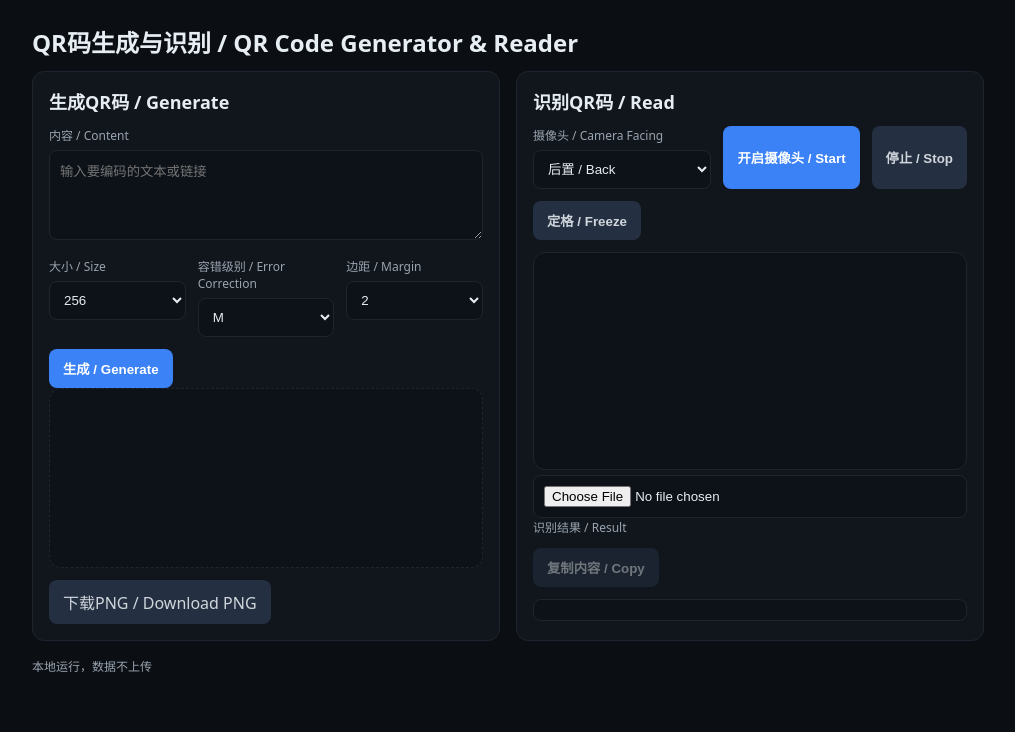
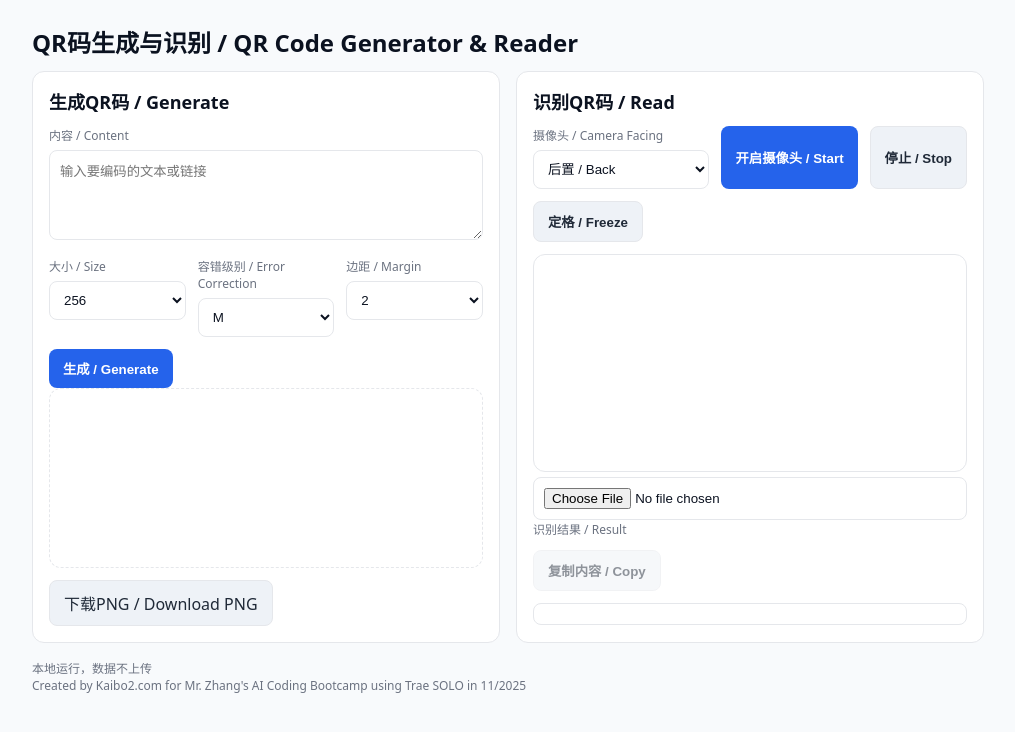
Before and after one commit to chinesebayg/SOLOqrcode, a plain HTML site: page index.html in a window 1280 px wide. Shown: the whole page, without its empty margins (132-1147 px from the left). Drawn offline with nearby package versions, Linux system fonts and the light colour scheme.

Commit message:
Version 3: light theme and footer credit; add vercel config & ignore

```diff
--- a/index.html
+++ b/index.html
@@ -77,6 +77,7 @@
  </div>
 <footer>
 <span>本地运行，数据不上传</span>
+<div>Created by Kaibo2.com for Mr. Zhang's AI Coding Bootcamp using Trae SOLO in 11/2025</div>
  </footer>
 </div>
 <script src="app.js"></script>
--- a/style.css
+++ b/style.css
@@ -1,4 +1,4 @@
-:root{--bg:#0b0f14;--card:#11161d;--text:#e6edf3;--muted:#9aa4af;--accent:#3b82f6;--accent-2:#1f2937;--border:#1f2430}
+:root{--bg:#f8fafc;--card:#ffffff;--text:#0b1220;--muted:#6b7280;--accent:#2563eb;--accent-2:#e2e8f0;--border:#e5e7eb}
 *{box-sizing:border-box}
 html,body{height:100%}
 body{margin:0;background:var(--bg);color:var(--text);font-family:system-ui,-apple-system,Segoe UI,Roboto,Arial,sans-serif}
@@ -9,17 +9,17 @@ h1{font-size:24px;margin:0 0 12px}
 .card{background:var(--card);border:1px solid var(--border);border-radius:12px;padding:16px}
 h2{font-size:18px;margin:0 0 12px}
 label{display:block;font-size:12px;color:var(--muted);margin-bottom:6px}
-textarea{width:100%;min-height:90px;resize:vertical;padding:10px;border-radius:8px;border:1px solid var(--border);background:#0d1218;color:var(--text)}
+textarea{width:100%;min-height:90px;resize:vertical;padding:10px;border-radius:8px;border:1px solid var(--border);background:#ffffff;color:var(--text)}
 .row{display:flex;gap:12px;flex-wrap:wrap;margin:12px 0}
 .row button{flex:0 0 auto}
 .field{flex:1;min-width:120px}
-select,input[type=file]{width:100%;padding:10px;border-radius:8px;border:1px solid var(--border);background:#0d1218;color:var(--text)}
+select,input[type=file]{width:100%;padding:10px;border-radius:8px;border:1px solid var(--border);background:#ffffff;color:var(--text)}
 button{appearance:none;border:none;border-radius:8px;padding:10px 14px;background:var(--accent);color:white;font-weight:600;cursor:pointer}
-button.secondary{background:#243041;color:#d0d6dc}
+button.secondary{background:#eef2f7;color:#1f2937;border:1px solid var(--border)}
 button[aria-disabled=true]{opacity:.5;pointer-events:none}
-.preview{display:flex;align-items:center;justify-content:center;background:#0d1218;border:1px dashed var(--border);border-radius:12px;min-height:180px}
+.preview{display:flex;align-items:center;justify-content:center;background:#ffffff;border:1px dashed var(--border);border-radius:12px;min-height:180px}
 #gen-canvas{max-width:100%;height:auto}
-#cam-video{width:100%;max-height:360px;background:#0d1218;border-radius:12px;border:1px solid var(--border)}
-.result{margin-top:10px;padding:10px;border-radius:8px;background:#0d1218;border:1px solid var(--border);word-break:break-all}
-a.secondary{display:inline-block;margin-top:12px;text-decoration:none;background:#243041;color:#d0d6dc;padding:10px 14px;border-radius:8px}
+#cam-video{width:100%;max-height:360px;background:#ffffff;border-radius:12px;border:1px solid var(--border)}
+.result{margin-top:10px;padding:10px;border-radius:8px;background:#ffffff;border:1px solid var(--border);word-break:break-all}
+a.secondary{display:inline-block;margin-top:12px;text-decoration:none;background:#eef2f7;color:#1f2937;padding:10px 14px;border-radius:8px;border:1px solid var(--border)}
 footer{margin-top:16px;color:var(--muted);font-size:12px}
```
Also changed, not shown: vercel.json (added), 2 other files.
